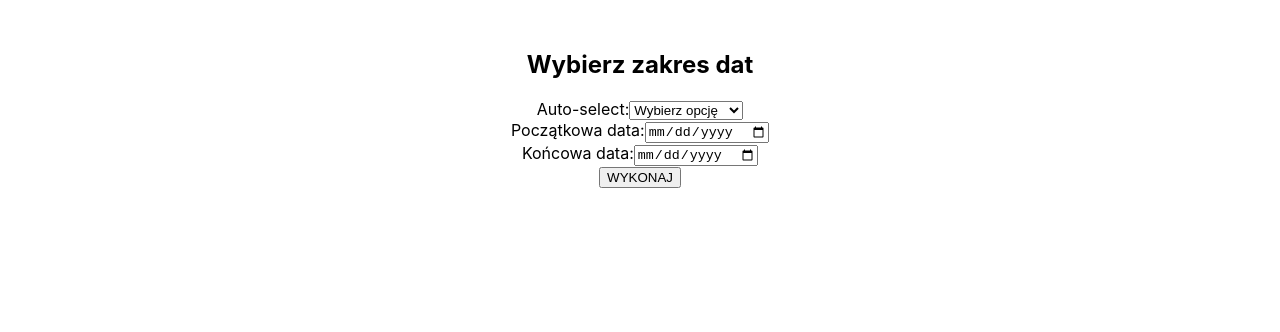
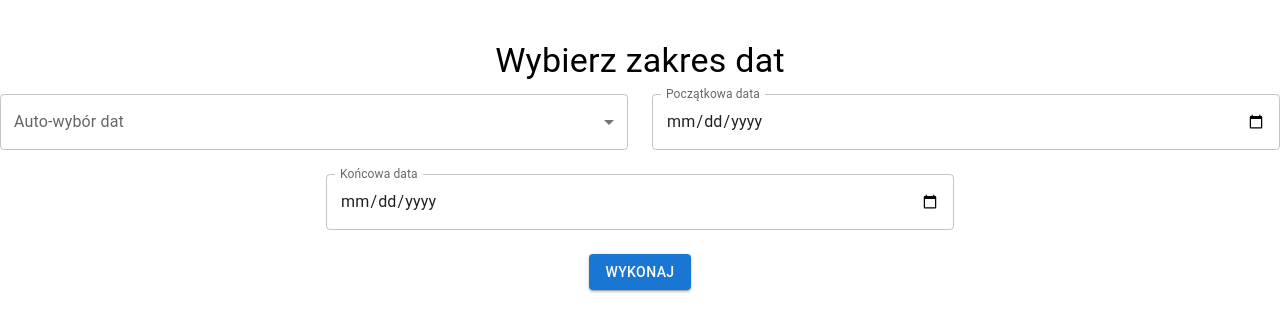
Before and after one commit to Kurczaczek21/rescue-path, a React (Create React App) app in the folder react-app/: page /date-range in a window 1280 px wide. Shown: the top 332 px of the page. Built offline with nearby package versions, Linux system fonts and the light colour scheme.

Commit message:
two file uploading

```diff
--- a/react-app/src/components/DateRangeSelector.js
+++ b/react-app/src/components/DateRangeSelector.js
@@ -1,6 +1,17 @@
 import React, { useState } from "react";
 import axios from "axios";
 import { useNavigate, useLocation } from "react-router-dom";
+import {
+  Grid,
+  TextField,
+  Select,
+  MenuItem,
+  Button,
+  Typography,
+  Box,
+  FormControl,
+  InputLabel,
+} from "@mui/material";
 
 const DateRangeSelector = () => {
   const [startDate, setStartDate] = useState("");
@@ -11,6 +22,7 @@ const DateRangeSelector = () => {
   const navigate = useNavigate();
   const location = useLocation();
 
+  // Przechwycenie filePath z poprzedniego komponentu (Map)
   const filePath = location.state?.filePath;
 
   const getAutoSelectedDates = (option) => {
@@ -87,12 +99,10 @@ const DateRangeSelector = () => {
       const response = await axios.post("http://127.0.0.1:5050/filter-data", {
         startDate,
         endDate,
-        file_path: filePath,
+        file_path: filePath, // Przekazanie filePath
       });
 
       let filteredLocations = response.data;
-
-      console.log(response.data);
 
       // Check if the time span is greater than 6 months
       const start = new Date(startDate);
@@ -109,54 +119,83 @@ const DateRangeSelector = () => {
         );
       }
 
-      console.log(filteredLocations);
-
       setFilteredData(filteredLocations);
-      navigate("/map", { state: { locations: filteredLocations } });
+      navigate("/map", { state: { locations: filteredLocations, filePath } });
     } catch (error) {
       console.error("Błąd podczas pobierania danych:", error);
     }
   };
 
   return (
-    <div style={{ textAlign: "center", marginTop: "50px" }}>
-      <h2>Wybierz zakres dat</h2>
-      <div>
-        <label>Auto-select:</label>
-        <select value={autoSelect} onChange={handleAutoSelectChange}>
-          <option value="">Wybierz opcję</option>
-          <option value="lastYear">Ostatni rok</option>
-          <option value="lastMonth">Ostatni miesiąc</option>
-          <option value="last14Days">Ostatnie 14 dni</option>
-          <option value="last7Days">Ostatnie 7 dni</option>
-          <option value="last3Days">Ostatnie 3 dni</option>
-        </select>
-      </div>
-      <div>
-        <label>Początkowa data:</label>
-        <input
+    <Box sx={{ textAlign: "center", mt: 5 }}>
+      <Typography variant="h4" gutterBottom>
+        Wybierz zakres dat
+      </Typography>
+      <Grid container spacing={3} justifyContent="center">
+        {/* Select for Auto-select date range */}
+        <Grid item xs={12} sm={6}>
+          <FormControl fullWidth>
+            <InputLabel>Auto-wybór dat</InputLabel>
+            <Select value={autoSelect} onChange={handleAutoSelectChange}>
+              <MenuItem value="">Wybierz opcję</MenuItem>
+              <MenuItem value="lastYear">Ostatni rok</MenuItem>
+              <MenuItem value="lastMonth">Ostatni miesiąc</MenuItem>
+              <MenuItem value="last14Days">Ostatnie 14 dni</MenuItem>
+              <MenuItem value="last7Days">Ostatnie 7 dni</MenuItem>
+              <MenuItem value="last3Days">Ostatnie 3 dni</MenuItem>
+            </Select>
+          </FormControl>
+        </Grid>
+
+        {/* Start date input */}
+        <Grid item xs={12} sm={6}>
+          <TextField
+            fullWidth
+            label="Początkowa data"
             type="date"
             value={startDate}
             onChange={(e) => {
               setStartDate(e.target.value);
-            setAutoSelect("");
+              setAutoSelect(""); // Reset auto-select
+            }}
+            InputLabelProps={{
+              shrink: true,
             }}
           />
-      </div>
-      <div>
-        <label>Końcowa data:</label>
-        <input
+        </Grid>
+
+        {/* End date input */}
+        <Grid item xs={12} sm={6}>
+          <TextField
+            fullWidth
+            label="Końcowa data"
             type="date"
             value={endDate}
             onChange={(e) => {
               setEndDate(e.target.value);
-            setAutoSelect("");
+              setAutoSelect(""); // Reset auto-select
+            }}
+            InputLabelProps={{
+              shrink: true,
             }}
           />
-      </div>
-      {error && <p style={{ color: "red" }}>{error}</p>}
-      <button onClick={handleSubmit}>WYKONAJ</button>
-    </div>
+        </Grid>
+
+        {/* Error message */}
+        {error && (
+          <Grid item xs={12}>
+            <Typography color="error">{error}</Typography>
+          </Grid>
+        )}
+
+        {/* Submit button */}
+        <Grid item xs={12}>
+          <Button variant="contained" color="primary" onClick={handleSubmit}>
+            Wykonaj
+          </Button>
+        </Grid>
+      </Grid>
+    </Box>
   );
 };
 
--- a/react-app/src/components/FileUpload.js
+++ b/react-app/src/components/FileUpload.js
@@ -1,28 +1,47 @@
 import React, { useState, useCallback } from "react";
 import { useNavigate } from "react-router-dom";
-import axios from "axios"; // Import axios
+import axios from "axios";
 import { useDropzone } from "react-dropzone";
 
 const FileUpload = () => {
   const [loading, setLoading] = useState(false);
   const [result, setResult] = useState(null);
-  const [file, setFile] = useState(null); // Przechowuj wybrany plik
+  const [recordsFile, setRecordsFile] = useState(null);
+  const [settingsFile, setSettingsFile] = useState(null);
   const navigate = useNavigate();
 
-  // Obsługuje przeciąganie i upuszczanie pliku
-  const onDrop = useCallback((acceptedFiles) => {
-    setFile(acceptedFiles[0]); // Ustaw pierwszy wybrany plik
+  // Obsługuje przeciąganie i upuszczanie plików dla obu rodzajów plików
+  const onDropRecords = useCallback((acceptedFiles) => {
+    setRecordsFile(acceptedFiles[0]); // Ustaw pierwszy wybrany plik dla records
   }, []);
 
-  const { getRootProps, getInputProps, isDragActive } = useDropzone({
-    onDrop,
+  const onDropSettings = useCallback((acceptedFiles) => {
+    setSettingsFile(acceptedFiles[0]); // Ustaw pierwszy wybrany plik dla settings
+  }, []);
+
+  const {
+    getRootProps: getRootPropsRecords,
+    getInputProps: getInputPropsRecords,
+    isDragActive: isDragActiveRecords,
+  } = useDropzone({
+    onDrop: onDropRecords,
     multiple: false,
-    accept: "application/json", // Akceptujemy tylko pliki JSON
+    accept: "application/json",
+  });
+
+  const {
+    getRootProps: getRootPropsSettings,
+    getInputProps: getInputPropsSettings,
+    isDragActive: isDragActiveSettings,
+  } = useDropzone({
+    onDrop: onDropSettings,
+    multiple: false,
+    accept: "application/json",
   });
 
   const handleUpload = async () => {
-    if (!file) {
-      alert("Proszę wybrać plik.");
+    if (!recordsFile || !settingsFile) {
+      alert("Proszę wybrać oba pliki: Records.json oraz Settings.json.");
       return;
     }
 
@@ -31,9 +50,12 @@ const FileUpload = () => {
 
     try {
       const formData = new FormData();
-      formData.append("file", file);
+      formData.append("records_file", recordsFile);
+      formData.append("settings_file", settingsFile);
 
-      // Wysyłanie pliku do serwera Node.js
+      console.log(formData);
+
+      // Wysyłanie plików do serwera Node.js
       const uploadResponse = await axios.post(
         "http://127.0.0.1:5050/upload",
         formData,
@@ -44,16 +66,16 @@ const FileUpload = () => {
         }
       );
 
-      const filePath = uploadResponse.data.file_path; // Otrzymujemy ścieżkę pliku z odpowiedzi
+      const { records_file_path, settings_file_path } = uploadResponse.data;
 
-      console.log(filePath); // PLIK WYSŁANY
+      console.log(records_file_path); // Ścieżka pliku records
+      console.log(settings_file_path); // Ścieżka pliku settings (tylko logowanie)
 
-      // Odpytanie serwera Flask do przetworzenia pliku
+      // Odpytanie serwera Flask do przetworzenia pliku records
       const parseResponse = await axios.post("http://127.0.0.1:5000/parse", {
-        file_path: filePath, // Ścieżka pliku przesyłana do serwera Flask
+        file_path: records_file_path, // Ścieżka pliku przesyłana do serwera Flask
       });
 
-      console.log(filePath); // PLIK PRZETWORZONY
       const processedFilePath = parseResponse.data.file_path; // Przetworzona ścieżka pliku
 
       setResult("OK");
@@ -70,36 +92,51 @@ const FileUpload = () => {
 
   return (
     <div style={{ textAlign: "center", marginTop: "50px" }}>
-      <h2>Wczytaj plik</h2>
+      <h2>Wczytaj pliki</h2>
 
-      <div
-        {...getRootProps()}
-        style={{
-          border: "2px dashed #007bff",
-          padding: "20px",
-          borderRadius: "5px",
-          cursor: "pointer",
-          marginBottom: "20px",
-        }}
-      >
-        <input {...getInputProps()} />
-        {isDragActive ? (
-          <p>Upuść plik tutaj...</p>
+      <div {...getRootPropsRecords()} style={dropzoneStyle}>
+        <input {...getInputPropsRecords()} />
+        {isDragActiveRecords ? (
+          <p>Upuść plik Records.json tutaj...</p>
         ) : (
           <p>
-            {file
-              ? `Wybrano plik: ${file.name}`
-              : "Przeciągnij i upuść plik tutaj lub kliknij, aby wybrać"}
+            {recordsFile
+              ? `Wybrano: ${recordsFile.name}`
+              : "Przeciągnij plik Records.json tutaj lub kliknij, aby wybrać"}
           </p>
         )}
       </div>
 
-      <button onClick={handleUpload} disabled={loading || !file}>
-        {loading ? "Ładowanie..." : "Wyślij plik"}
+      <div {...getRootPropsSettings()} style={dropzoneStyle}>
+        <input {...getInputPropsSettings()} />
+        {isDragActiveSettings ? (
+          <p>Upuść plik Settings.json tutaj...</p>
+        ) : (
+          <p>
+            {settingsFile
+              ? `Wybrano: ${settingsFile.name}`
+              : "Przeciągnij plik Settings.json tutaj lub kliknij, aby wybrać"}
+          </p>
+        )}
+      </div>
+
+      <button
+        onClick={handleUpload}
+        disabled={loading || !recordsFile || !settingsFile}
+      >
+        {loading ? "Ładowanie..." : "Wyślij pliki"}
       </button>
       {result && <p>Wynik: {result}</p>}
     </div>
   );
 };
 
+const dropzoneStyle = {
+  border: "2px dashed #007bff",
+  padding: "20px",
+  borderRadius: "5px",
+  cursor: "pointer",
+  marginBottom: "20px",
+};
+
 export default FileUpload;
--- a/react-app/src/components/Map.js
+++ b/react-app/src/components/Map.js
@@ -18,6 +18,9 @@ const Map = () => {
   const location = useLocation();
   const navigate = useNavigate();
   const { locations } = location.state || { locations: [] };
+
+  // Przechowywanie filePath ze stanu
+  const [filePath, setFilePath] = useState(location.state?.filePath || null);
 
   const [map, setMap] = useState(null);
   const [heatmap, setHeatmap] = useState(null);
@@ -128,6 +131,11 @@ const Map = () => {
   };
 
   const handleSubmit = async () => {
+    if (!filePath) {
+      alert("Brak ścieżki pliku!");
+      return;
+    }
+
     if (startDate && endDate && new Date(endDate) < new Date(startDate)) {
       setError("Data końcowa nie może być wcześniejsza niż data początkowa.");
       return;
@@ -137,6 +145,7 @@ const Map = () => {
       const response = await axios.post("http://127.0.0.1:5050/filter-data", {
         startDate,
         endDate,
+        file_path: filePath, // filePath w zapytaniu
       });
 
       let filteredLocations = response.data;
@@ -156,7 +165,7 @@ const Map = () => {
         );
       }
 
-      navigate("/map", { state: { locations: filteredLocations } });
+      navigate("/map", { state: { locations: filteredLocations, filePath } });
     } catch (error) {
       console.error("Błąd podczas pobierania danych:", error);
     }
@@ -265,9 +274,10 @@ const Map = () => {
 
       const newHeatmap = new window.google.maps.visualization.HeatmapLayer({
         data: heatMapData,
+        map: showHeatmap ? newMap : null,
         dissipating: true,
-        maxIntensity: 5,
-        radius: 50,
+        maxIntensity: 500,
+        radius: 10,
         opacity: 0.7,
       });
 
```
Also changed, not shown: 1 other file (tests, documents, lock files or other folders). Lines whose indentation alone changed are shown as unchanged.
